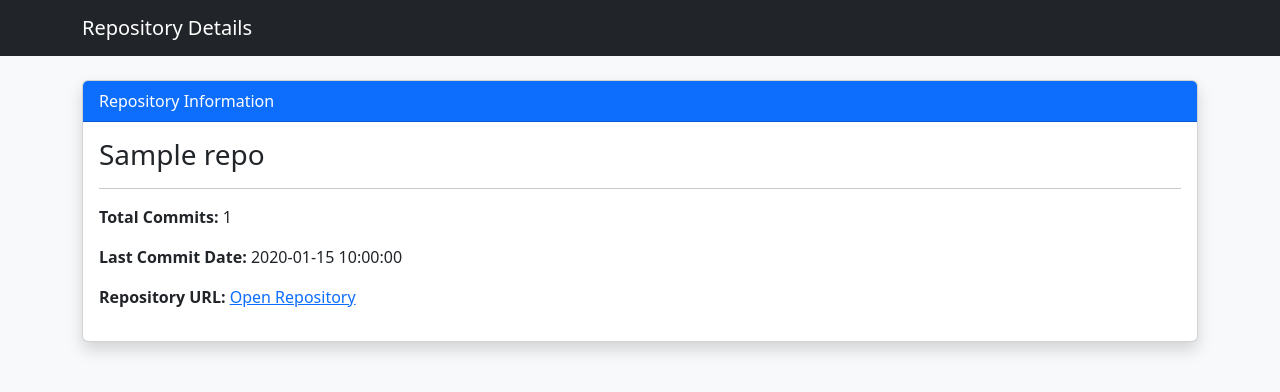
After one commit to madhavi-b24/Github-Activity-Tracker, a Flask app: template templates/repository_details.html in a window 1280 px wide. The commit adds this page. Shown: the top 392 px of the page. Run offline with Flask 3, Linux system fonts and the light colour scheme; the template is opened without the code that fills it: most values are stand-ins (such as "Sample title", 1, 10 or a date in 2020).

Commit message:
Add repository details page and active repository tracking

```diff
--- a/app.py
+++ b/app.py
@@ -201,7 +201,38 @@ def student_analytics(regno):
     except Exception as e:
 
         flash(str(e), "danger")
+
         return redirect(url_for("home"))
+
+
+@app.route("/repository/<username>/<repo_name>")
+def repository_details(username, repo_name):
+
+    data = fetch_github_data_for_user(username)
+
+    repos = data.get("repos", [])
+
+    selected_repo = None
+
+    for repo in repos:
+
+        if repo["name"] == repo_name:
+
+            selected_repo = repo
+
+            break
+
+    if not selected_repo:
+
+        flash("Repository not found")
+
+        return redirect(url_for("home"))
+
+    return render_template(
+        "repository_details.html",
+        repo=selected_repo,
+        username=username
+    )
 
 @app.route("/excel", methods=["POST"])
 def excel_report():
--- /dev/null
+++ b/templates/repository_details.html
@@ -0,0 +1,84 @@
+<!DOCTYPE html>
+<html>
+
+<head>
+
+    <title>Repository Details</title>
+
+    <link
+    href="https://cdn.jsdelivr.net/npm/bootstrap@5.3.3/dist/css/bootstrap.min.css"
+    rel="stylesheet">
+
+</head>
+
+<body class="bg-light">
+
+<nav class="navbar navbar-dark bg-dark">
+
+    <div class="container">
+
+        <span class="navbar-brand">
+
+            Repository Details
+
+        </span>
+
+    </div>
+
+</nav>
+
+<div class="container mt-4">
+
+    <div class="card shadow">
+
+        <div class="card-header bg-primary text-white">
+
+            Repository Information
+
+        </div>
+
+        <div class="card-body">
+
+            <h3>{{ repo.name }}</h3>
+
+            <hr>
+
+            <p>
+
+                <strong>Total Commits:</strong>
+
+                {{ repo.commits_count }}
+
+            </p>
+
+            <p>
+
+                <strong>Last Commit Date:</strong>
+
+                {{ repo.last_commit_date }}
+
+            </p>
+
+            <p>
+
+                <strong>Repository URL:</strong>
+
+                <a
+                href="{{ repo.url }}"
+                target="_blank">
+
+                    Open Repository
+
+                </a>
+
+            </p>
+
+        </div>
+
+    </div>
+
+</div>
+
+</body>
+
+</html>
```
Also changed, not shown: templates/student_analytics.html (+8 -3 lines).
